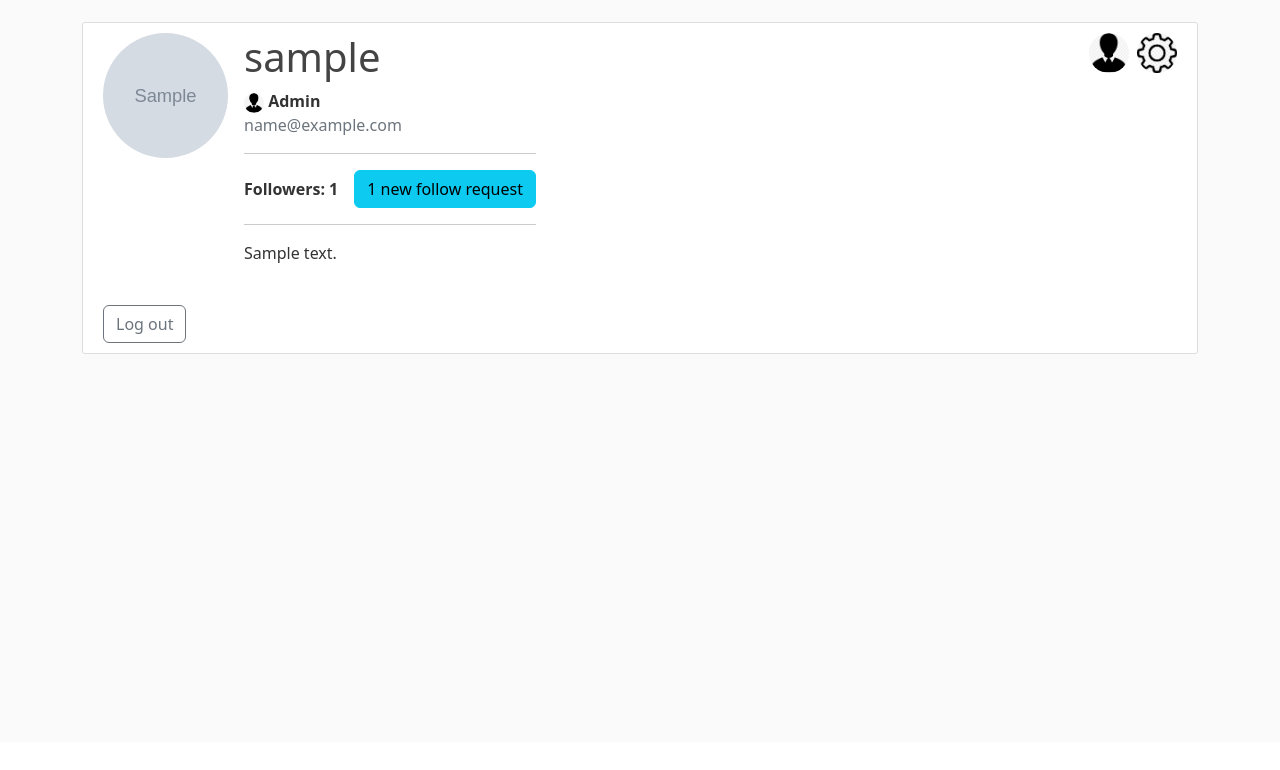
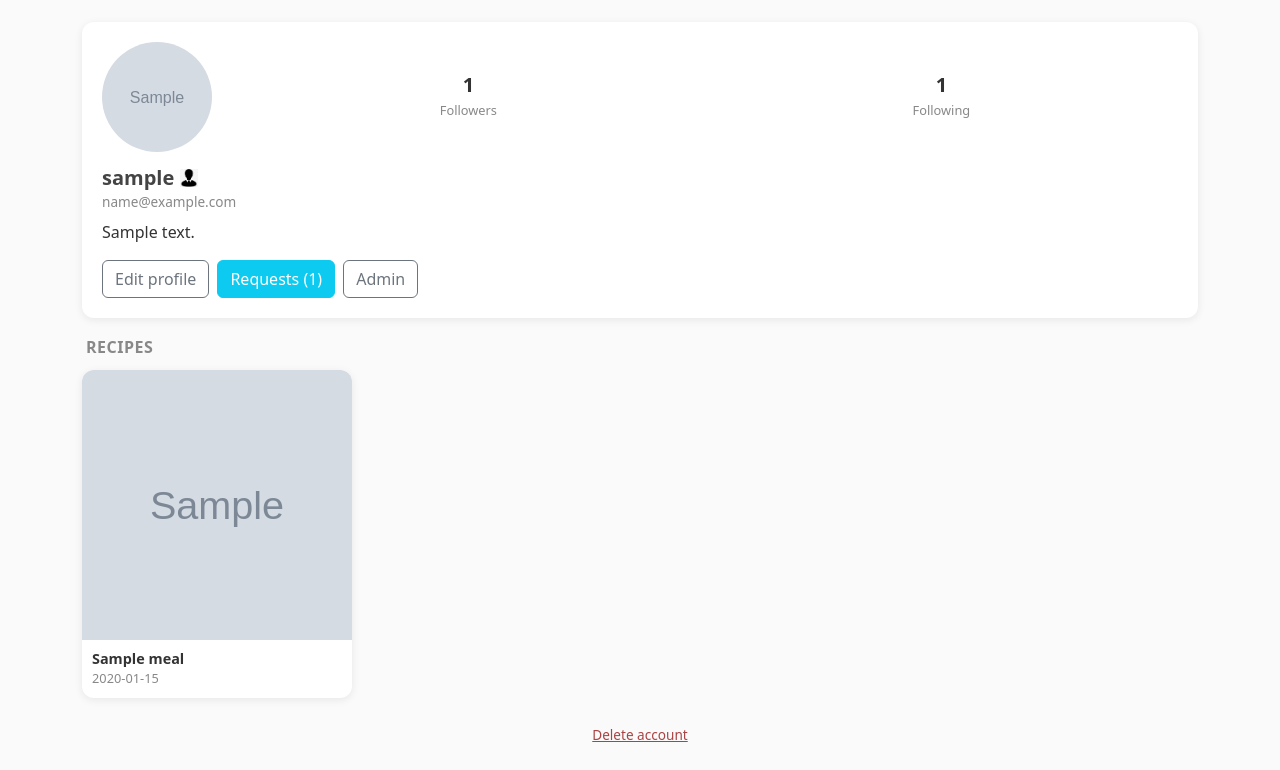
Before and after one commit to Dantes-bit/mealplanner, a Flask app: page /account/1 in a window 1280 px wide. Shown: the part 58-828 px from the top of the page. Before the commit the page ends 412 px from the top, so only its background shows below. Run offline with Flask 3, Linux system fonts and the light colour scheme; a user stored in the database is signed in; tables that the repository leaves empty hold one stand-in row (values such as "Sample post"); grey boxes marked "Sample" are stand-in pictures; some libraries are stand-ins or nearby versions.

Commit message:
Fixed issues with private recipes. Changed outlook of profile page

```diff
--- a/mealplanner/meals/routes.py
+++ b/mealplanner/meals/routes.py
@@ -66,8 +66,11 @@ def new_meal():
     return render_template('meals/create_meal.html', title='New Meal', form=form, legend='New Meal')
 
 @meals.route("/meal/<int:meal_id>")
+@login_required
 def meal(meal_id):
     meal = Meal.query.get_or_404(meal_id)
+    if not meal.can_be_viewed_by(current_user):
+        abort(404)
     return render_template('meals/meal.html', title=meal.name, meal=meal)
 
 @meals.route("/meal/<int:meal_id>/update", methods=['GET', 'POST'])
@@ -156,6 +159,8 @@ def choose_meal(day, meal_id):
             flash(f'Meal removed from {display_day}!', 'success')
         return redirect(url_for(target))
     meal = Meal.query.get_or_404(meal_id)
+    if not meal.can_be_viewed_by(current_user):
+        abort(404)
     setattr(current_user, day, meal_id)
     db.session.commit()
     flash(f'{meal.name} is selected for {display_day}!', 'success')
--- a/mealplanner/static/main.css
+++ b/mealplanner/static/main.css
@@ -442,3 +442,147 @@ a.article-title:hover {
 .app-header .dropdown-menu {
     z-index: 1100;
 }
+
+.profile-card {
+    background: #ffffff;
+    border-radius: 12px;
+    box-shadow: 0 2px 8px rgba(0, 0, 0, 0.08);
+    padding: 20px;
+    margin-bottom: 20px;
+}
+
+.profile-top {
+    display: flex;
+    align-items: center;
+    gap: 20px;
+}
+
+.profile-avatar {
+    width: 84px;
+    height: 84px;
+    border-radius: 50%;
+    object-fit: cover;
+    flex-shrink: 0;
+}
+
+.profile-stats {
+    display: flex;
+    flex: 1;
+    justify-content: space-around;
+    text-align: center;
+}
+
+.profile-stat strong {
+    display: block;
+    font-size: 1.25rem;
+    line-height: 1.2;
+}
+
+.profile-stat span {
+    font-size: 0.8rem;
+    color: #888888;
+}
+
+.profile-info {
+    margin-top: 14px;
+}
+
+.profile-name {
+    font-size: 1.25rem;
+    font-weight: 700;
+    margin: 0;
+    display: flex;
+    align-items: center;
+    gap: 6px;
+}
+
+.profile-email {
+    margin: 2px 0 0 0;
+    font-size: 0.85rem;
+    color: #888888;
+}
+
+.profile-bio {
+    margin: 8px 0 0 0;
+    white-space: pre-line;
+    overflow-wrap: anywhere;
+}
+
+.profile-actions {
+    display: flex;
+    gap: 8px;
+    margin-top: 16px;
+}
+
+.profile-actions .btn {
+    flex: 1;
+}
+
+.profile-section-title {
+    font-size: 1rem;
+    font-weight: 600;
+    text-transform: uppercase;
+    letter-spacing: 0.5px;
+    color: #888888;
+    margin: 8px 4px 12px 4px;
+}
+
+.profile-grid {
+    display: grid;
+    grid-template-columns: repeat(2, minmax(0, 1fr));
+    gap: 12px;
+}
+
+.profile-meal {
+    display: block;
+    background: #ffffff;
+    border-radius: 12px;
+    box-shadow: 0 2px 8px rgba(0, 0, 0, 0.08);
+    overflow: hidden;
+    text-decoration: none;
+    color: #333333;
+}
+
+.profile-meal img {
+    display: block;
+    width: 100%;
+    aspect-ratio: 1 / 1;
+    object-fit: cover;
+}
+
+.profile-meal-name {
+    display: block;
+    padding: 8px 10px 0 10px;
+    font-weight: 600;
+    font-size: 0.9rem;
+    overflow: hidden;
+    text-overflow: ellipsis;
+    white-space: nowrap;
+}
+
+.profile-meal-time {
+    display: block;
+    padding: 0 10px 10px 10px;
+    font-size: 0.8rem;
+    color: #888888;
+}
+
+.profile-delete-link {
+    font-size: 0.85rem;
+    color: #aa4444;
+}
+
+@media (min-width: 768px) {
+    .profile-avatar {
+        width: 110px;
+        height: 110px;
+    }
+
+    .profile-grid {
+        grid-template-columns: repeat(4, minmax(0, 1fr));
+    }
+
+    .profile-actions .btn {
+        flex: 0 0 auto;
+    }
+}
--- a/mealplanner/templates/users/account.html
+++ b/mealplanner/templates/users/account.html
@@ -1,101 +1,88 @@
 {% extends "layout.html" %}
 {% block content %}
-    <div class="content-section">
-        <div class="d-flex justify-content-between align-items-start">
-            <div class="d-flex">
-                <img class="rounded-circle account-img me-3" src="{{ image_file }}">
-                <div>
-                    <h2 class="account-heading">{{ user.username }}</h2>
+    <div class="profile-card">
+        <div class="profile-top">
+            <img class="profile-avatar" src="{{ user.image_file }}" alt="{{ user.username }}">
+            <div class="profile-stats">
+                <div class="profile-stat">
+                    <strong>{{ user.followers.count() }}</strong>
+                    <span>Followers</span>
+                </div>
+                <div class="profile-stat">
+                    <strong>{{ user.followed.count() }}</strong>
+                    <span>Following</span>
+                </div>
+            </div>
+        </div>
+
+        <div class="profile-info">
+            <h1 class="profile-name">
+                {{ user.username }}
                 {% if user.admin %}
-                        <div class="fw-bold">
-                            <img src="{{ url_for('static', filename='icons/admin.png') }}" width="20" height="20" class="rounded-circle"> Admin
+                    <img src="{{ url_for('static', filename='icons/admin.png') }}" width="18" height="18" alt="Admin" title="Admin">
+                {% endif %}
+            </h1>
+            {% if current_user == user %}
+                <p class="profile-email">{{ user.email }}</p>
+            {% endif %}
+            {% if user.bio %}
+                <p class="profile-bio">{{ user.bio }}</p>
+            {% endif %}
         </div>
+
+        <div class="profile-actions">
+            {% if current_user == user %}
+                <a class="btn btn-outline-secondary" href="{{ url_for('users.edit_account', user_id=user.id) }}">Edit profile</a>
+                {% if current_user.pending_requests_received.count() > 0 %}
+                    <a class="btn btn-info buttoncolor" href="{{ url_for('users.follow_requests', user_id=user.id) }}">
+                        Requests ({{ current_user.pending_requests_received.count() }})
+                    </a>
                 {% endif %}
-                    <div class="text-secondary">{{ user.email }}</div>
-
-                    <hr>
-
-                    <div class="d-flex align-items-center gap-2 flex-wrap">
-                        <div class="fw-bold me-2">Followers: {{ user.followers.count() }}</div>
-
-                        {% if user == current_user %}
-                            {% set requests = current_user.pending_requests_received | list %}
-                            {% if requests %}
-                                {% if current_user.pending_requests_received.count() > 1 %}
-                                    <a class="btn btn-info" href="{{ url_for('users.follow_requests', user_id=user.id) }}">{{ current_user.pending_requests_received.count() }} new follow requests</a>
             {% else %}
-                                    <a class="btn btn-info" href="{{ url_for('users.follow_requests', user_id=user.id) }}">{{ current_user.pending_requests_received.count() }} new follow request</a>
-                                {% endif %}
+                {% if user.has_requested(current_user) %}
+                    <a class="btn btn-success" href="{{ url_for('users.accept_follow_request', requester_id=user.id) }}">Accept</a>
+                    <a class="btn btn-outline-danger" href="{{ url_for('users.decline_follow_request', requester_id=user.id) }}">Decline</a>
+                {% elif current_user.is_following(user) %}
+                    <a class="btn btn-outline-danger" href="{{ url_for('users.unfollow', user_id=user.id) }}">Unfollow</a>
+                {% elif current_user.has_requested(user) %}
+                    <a class="btn btn-outline-info" href="{{ url_for('users.cancel_follow_request', followed_id=user.id) }}">Requested</a>
+                {% else %}
+                    <a class="btn btn-info buttoncolor" href="{{ url_for('users.follow', user_id=user.id) }}">Follow</a>
                 {% endif %}
             {% endif %}
 
-                        {% if current_user != user %}
-                            {% if user.has_requested(current_user) %}
-                                <a class="btn btn-outline-success" href="{{ url_for('users.accept_follow_request', requester_id=user.id) }}">Accept follow request</a>
-                                <a class="btn btn-outline-danger" href="{{ url_for('users.decline_follow_request', requester_id=user.id) }}">Decline follow request</a>
-                            {% else %}
-                                {% if current_user.is_following(user) %}
-                                    <a class="btn btn-outline-danger" href="{{ url_for('users.unfollow', user_id=user.id) }}">Unfollow</a>
-                                {% else %}
-                                    {% if current_user.has_requested(user) %}
-                                        <a class="btn btn-outline-info" href="{{ url_for('users.cancel_follow_request', followed_id=user.id) }}">Cancel pending following request</a>
-                                    {% else %}
-                                        <a class="btn btn-outline-info" href="{{ url_for('users.follow', user_id=user.id) }}">Follow</a>
-                                    {% endif %}
-                                {% endif %}
-                            {% endif %}
-                        {% endif %}
-                    </div>
-
-                    <hr>
-
-                    {% if user.bio %}
-                        <p>{{ user.bio }}</p>
-                    {% endif %}
-                </div>
-            </div>
-            <div class="d-flex align-items-center gap-2">
             {% if current_user.admin %}
-                    <a href="{{ url_for('users.admin') }}">
-                        <img src="{{ url_for('static', filename='icons/admin.png') }}" width="40" height="40" class="rounded-circle">
-                    </a>
-                {% endif %}
-                {% if current_user == user or current_user.admin %}
-                    <a href="{{ url_for('users.edit_account', user_id=user.id) }}">
-                        <img src="{{ url_for('static', filename='icons/settings.png') }}" width="40" height="40" class="rounded-circle">
-                    </a>
+                <a class="btn btn-outline-secondary" href="{{ url_for('users.admin') }}">Admin</a>
             {% endif %}
         </div>
     </div>
 
-        <div class="row mt-4">
+    <h2 class="profile-section-title">Recipes</h2>
+
+    {% if not can_view %}
+        <p class="text-center text-muted my-4">This account is private. Follow to see their recipes.</p>
+    {% elif not meals.items %}
+        <p class="text-center text-muted my-4">No recipes yet.</p>
+    {% else %}
+        <div class="profile-grid">
             {% for meal in meals.items %}
-                {% if meal.author == user %}
-                    <div class="col-md-4 mb-4">
-                        <article class="content-section h-100">
-                            <div>
-                                <a href="{{ url_for('meals.meal', meal_id=meal.id) }}">
-                                    <div class="text-center">
-                                        <img src="{{ meal.image_file }}" width="125" height="125">
-                                        <p>{{ meal.name }}</p>
-                                        <p>ETA: {{ meal.time }}</p>
-                                    </div>
+                <a href="{{ url_for('meals.meal', meal_id=meal.id) }}" class="profile-meal">
+                    <img src="{{ meal.image_file }}" alt="{{ meal.name }}">
+                    <span class="profile-meal-name">{{ meal.name }}</span>
+                    <span class="profile-meal-time">{{ meal.time }}</span>
                 </a>
-                            </div>
-                        </article>
+            {% endfor %}
         </div>
     {% endif %}
-            {% endfor %}
-        </div>
 
     {% if meals.pages > 1 %}
-            <div>
+        <div class="mt-3 mb-4">
             {% for page_num in meals.iter_pages(left_edge=1, right_edge=1, left_current=1, right_current=2) %}
                 {% if page_num %}
                     {% if meals.page == page_num %}
-                            <a class="btn btn-info mb-4" href="{{ url_for('users.account', user_id=user.id, page=page_num) }}">{{ page_num }}</a>
+                        <a class="btn btn-info mb-2" href="{{ url_for('users.account', user_id=user.id, page=page_num) }}">{{ page_num }}</a>
                     {% else %}
-                            <a class="btn btn-outline-info mb-4" href="{{ url_for('users.account', user_id=user.id, page=page_num) }}">{{ page_num }}</a>
+                        <a class="btn btn-outline-info mb-2" href="{{ url_for('users.account', user_id=user.id, page=page_num) }}">{{ page_num }}</a>
                     {% endif %}
                 {% else %}
                     ...
@@ -103,21 +90,24 @@
             {% endfor %}
         </div>
     {% endif %}
-        {% if current_user == user %}
-            <a class="btn btn-outline-secondary" href="{{ url_for('users.logout') }}">Log out</a>
-        {% endif %}
+
+    {% if current_user == user or current_user.admin %}
+        <div class="text-center mt-4 mb-4">
+            <a href="#" class="profile-delete-link" data-bs-toggle="modal" data-bs-target="#deleteModal">Delete account</a>
+        </div>
+
         <div class="modal fade" id="deleteModal" tabindex="-1" aria-labelledby="deleteModalLabel" aria-hidden="true">
             <div class="modal-dialog">
                 <div class="modal-content">
                     <div class="modal-header">
-                        <h1 class="modal-title fs-5" id="deleteModalLabel">Delete Account?</h1>
+                        <h1 class="modal-title fs-5" id="deleteModalLabel">Delete account?</h1>
                         <button type="button" class="btn-close" data-bs-dismiss="modal" aria-label="Close"></button>
                     </div>
                     <div class="modal-body">
-                        <p>Are you sure you want to delete your account?</p>
+                        <p>This removes the account and its recipes. It can't be undone.</p>
                     </div>
                     <div class="modal-footer">
-                        <button type="button" class="btn btn-secondary" data-bs-dismiss="modal">Close</button>
+                        <button type="button" class="btn btn-secondary" data-bs-dismiss="modal">Cancel</button>
                         <form action="{{ url_for('users.delete_user', user_id=user.id) }}" method="POST">
                             <input class="btn btn-danger" type="submit" value="Delete">
                         </form>
@@ -125,5 +115,5 @@
                 </div>
             </div>
         </div>
-    </div>
+    {% endif %}
 {% endblock content %}
--- a/mealplanner/users/routes.py
+++ b/mealplanner/users/routes.py
@@ -55,25 +55,26 @@ def logout():
     logout_user()
     return redirect(url_for('main.home'))
 
-@users.route("/account/<int:user_id>", methods=['GET', 'POST'])
+@users.route("/account/<int:user_id>")
 @login_required
 def account(user_id):
     user = User.query.get_or_404(user_id)
-    form = UpdateAccountForm()
     page = request.args.get('page', 1, type=int)
-    if form.validate_on_submit():
-        if form.picture.data:
-            picture_file = save_picture(form.picture.data)
-            user.image_file = picture_file
-            db.session.commit()
-            flash('Your picture has been updated!', 'success')
-        return redirect(url_for('users.account', user_id=user.id))
-    image_file = user.image_file
-
-    meals = Meal.query.filter((Meal.visibility == 'public') | (Meal.visibility == 'followers')
-    ).order_by(Meal.id.desc()).paginate(per_page=9, page=page)
-
-    return render_template('users/account.html', title='Account', image_file=image_file, form=form, user=user, meals=meals)
+    is_owner = current_user.id == user.id
+    is_admin = current_user.admin
+    is_follower = current_user.is_following(user)
+    can_view = is_owner or is_admin or is_follower or not user.private
+    query = Meal.query.filter(Meal.user_id == user.id)
+    if is_owner or is_admin:
+        pass
+    elif is_follower:
+        query = query.filter(Meal.visibility.in_(['public', 'followers']))
+    else:
+        query = query.filter(Meal.visibility == 'public')
+    if not can_view:
+        query = query.filter(db.false())
+    meals = query.order_by(Meal.id.desc()).paginate(per_page=8, page=page)
+    return render_template('users/account.html', title=user.username, user=user, meals=meals, can_view=can_view)
 
 @users.route("/account/<int:user_id>/edit", methods=['GET', 'POST'])
 @login_required
```
Also changed, not shown: mealplanner/models.py (+10 -0 lines). Lines whose indentation alone changed are shown as unchanged.
